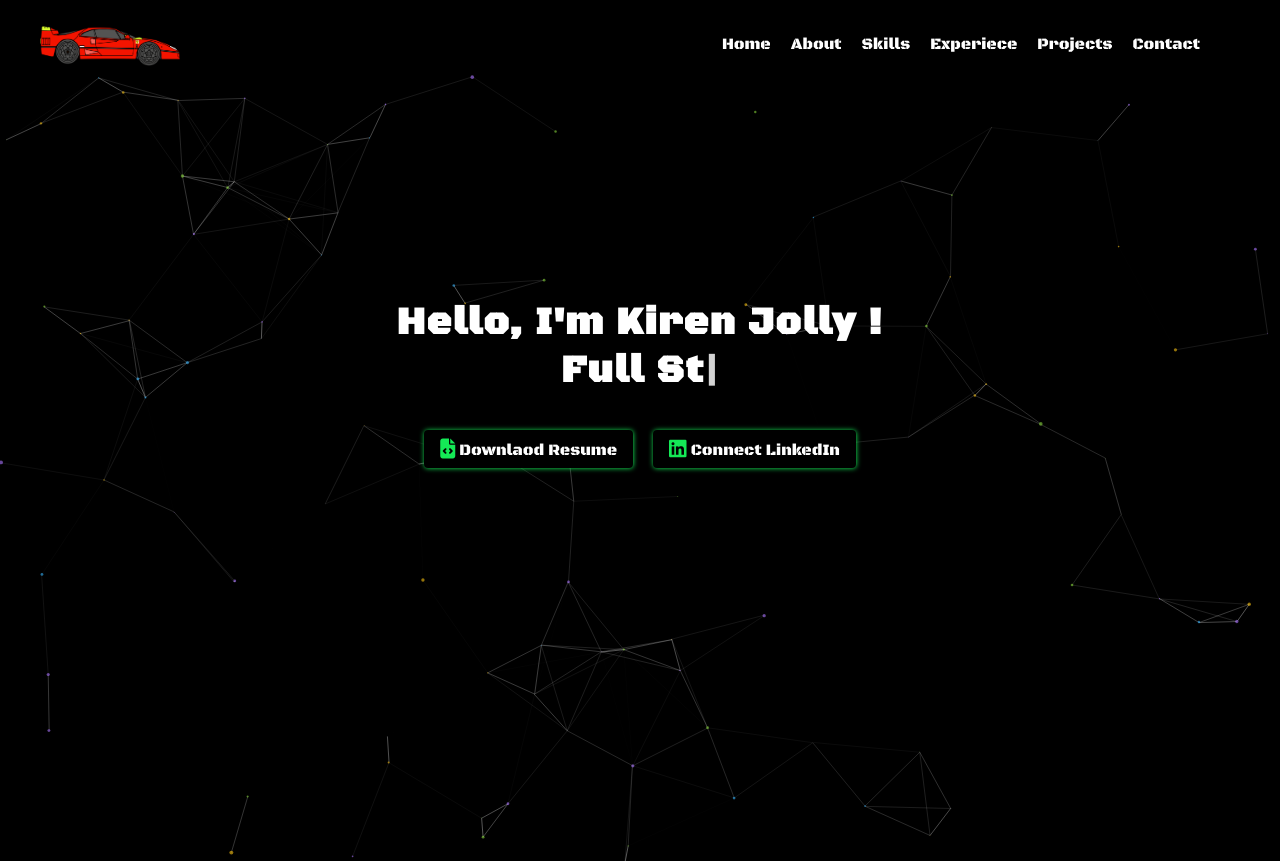
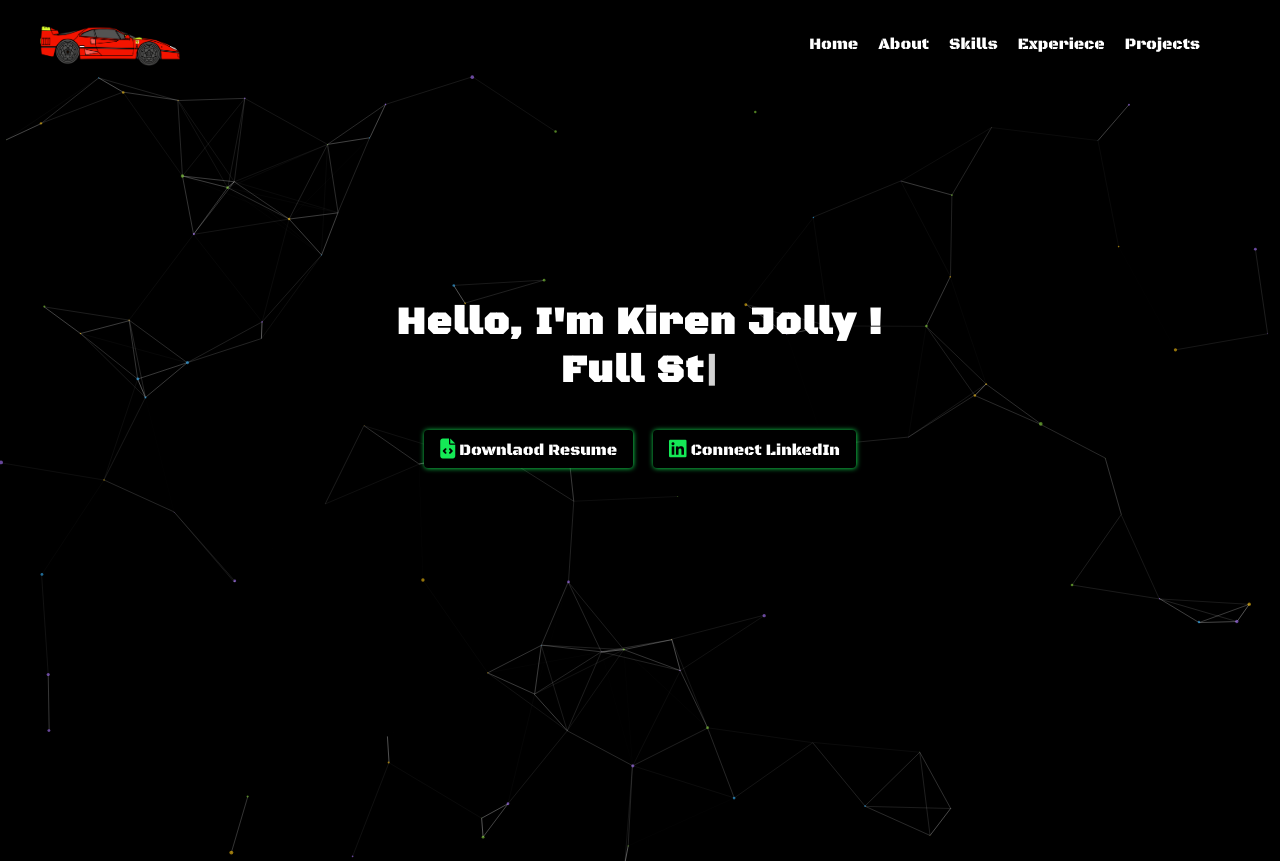
Before and after one commit to kirenjolly/kirenjolly.github.io, a plain HTML site: page index.html in a window 1280 px wide. Shown: the top 861 px of the page. Drawn offline with nearby package versions, Linux system fonts and the light colour scheme; no server answers; a script that the page names is missing; a web font is replaced by a local one.

Commit message:
remove contact

```diff
--- a/index.html
+++ b/index.html
@@ -36,7 +36,6 @@
                 <li><a href="#skills">Skills</a></li>
                 <li><a href="#experience">Experiece</a></li>
                 <li><a href="#projects">Projects</a></li>
-                <li><a href="#contact">Contact</a></li>
             </ul>
         </nav>
     </header>
```
